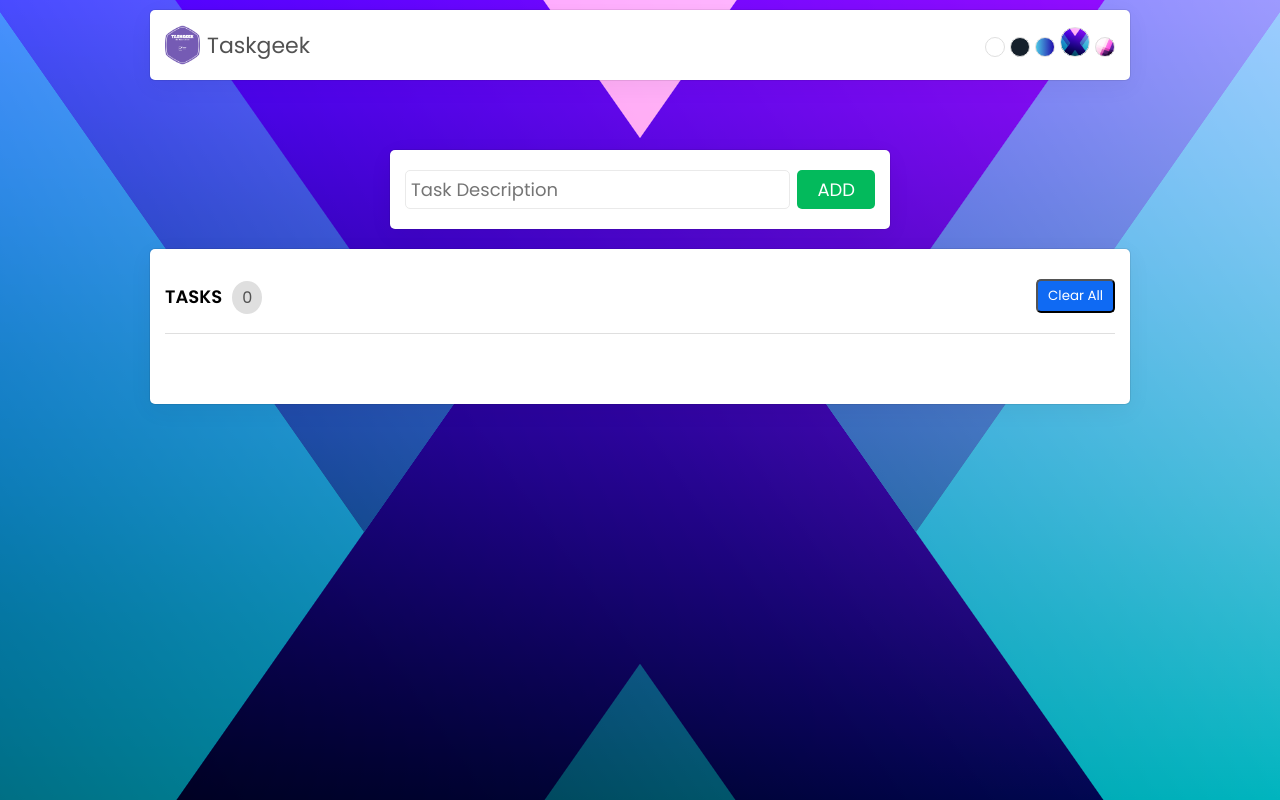
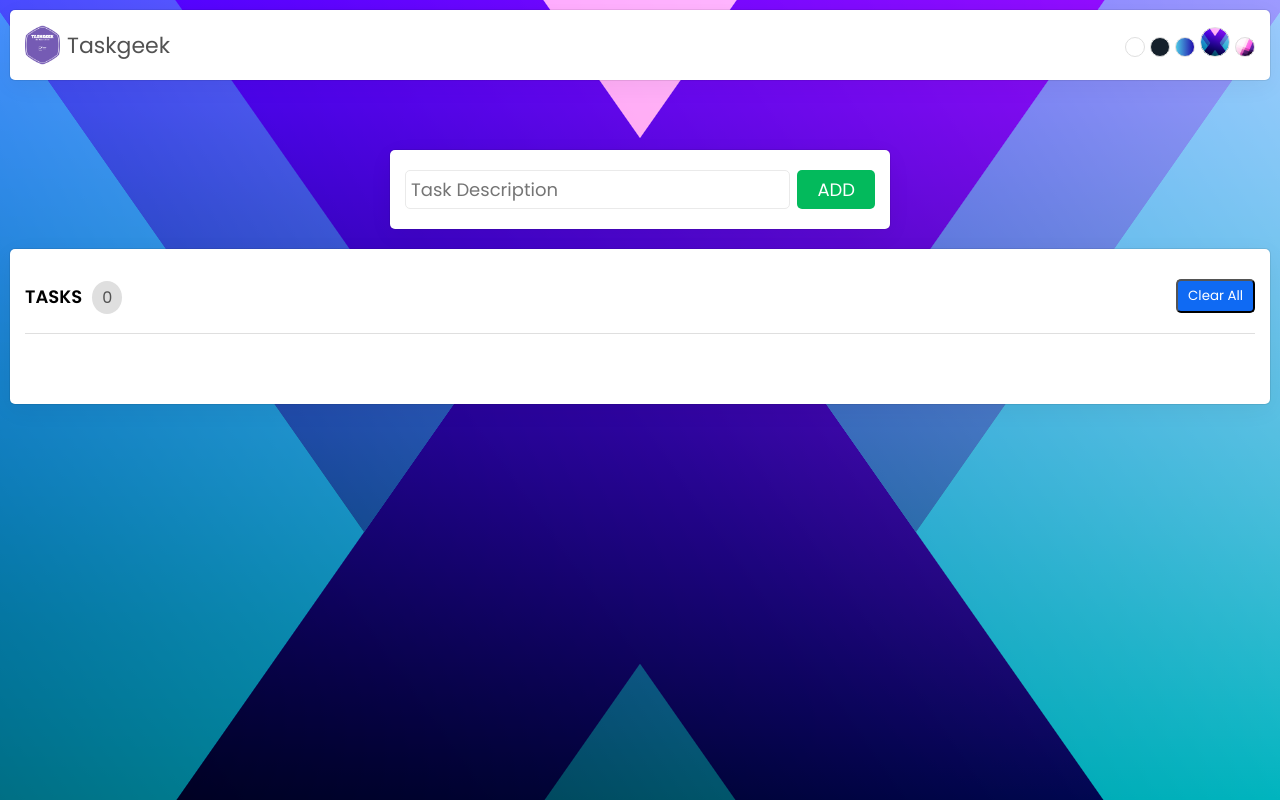
Before and after one commit to Mohamedmahmoud872/task-geek, a React (Create React App) app: page / in a window 1280 px wide. Built offline with nearby package versions, Linux system fonts and the light colour scheme.

Commit message:
Update App.css

```diff
--- a/src/App.css
+++ b/src/App.css
@@ -1,9 +1,10 @@
 .App {
-  min-height: 100vh;
+  height: 100vh;
+  height: 100dvh;
 }
 
 .container {
-  max-width: 1000px;
+  max-width: 100vw;
   margin: auto;
   padding: 10px;
 }
```
